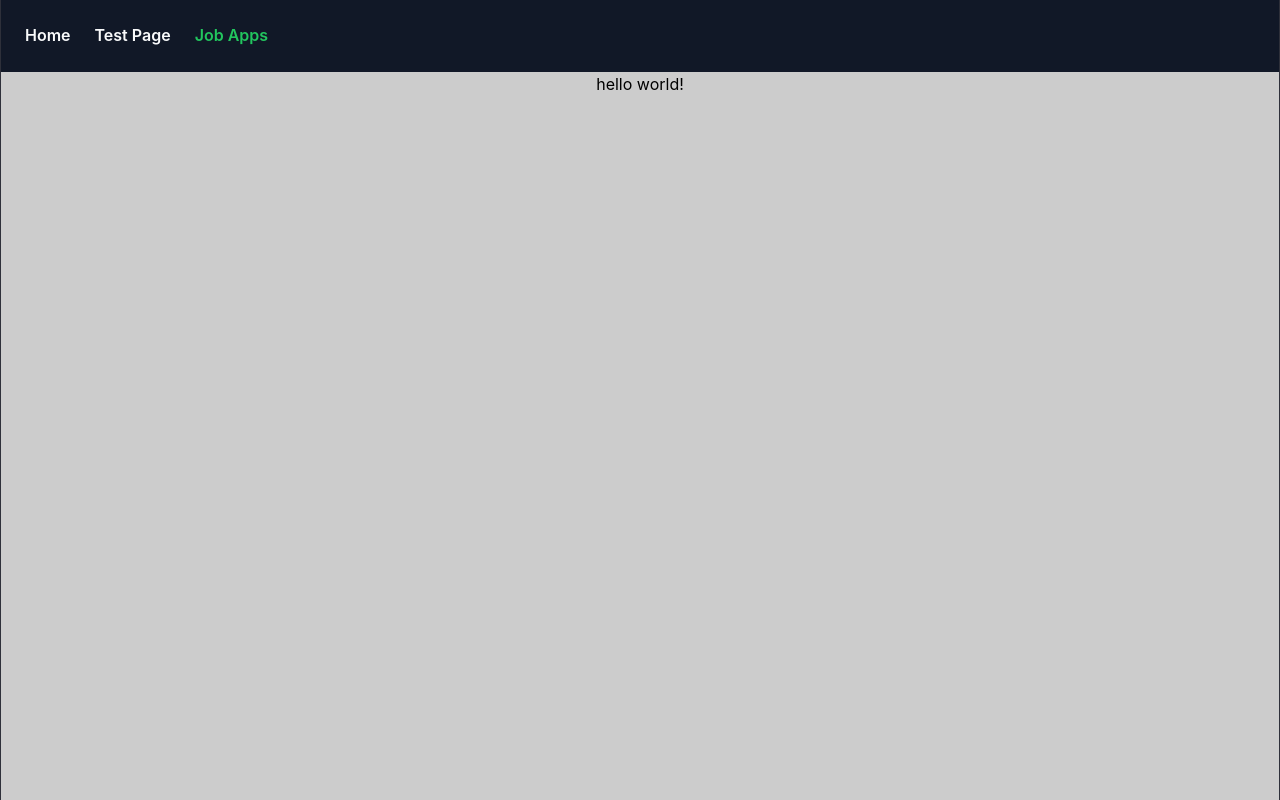
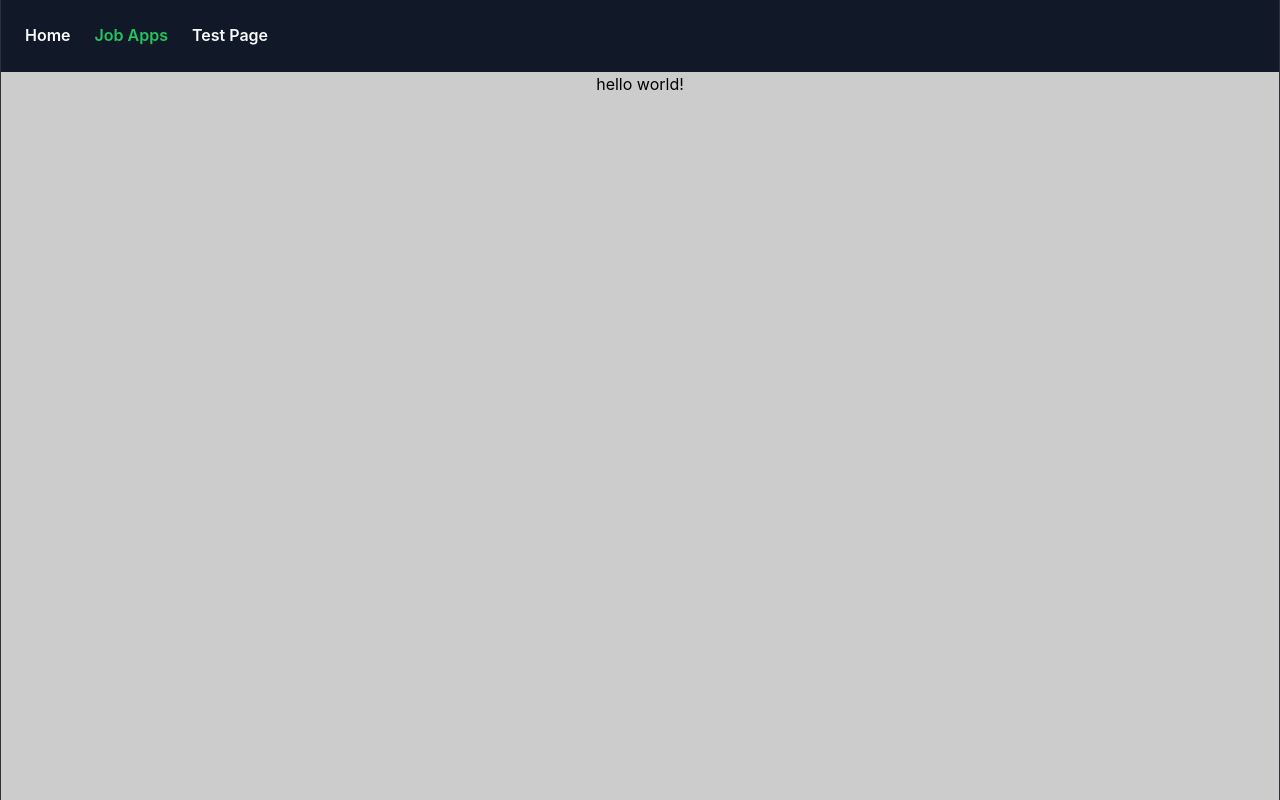
Before and after one commit to James-McTighe/myfullstackapp, a React (Vite) app in the folder client/: page /job-apps in a window 1280 px wide. Built offline with nearby package versions, Linux system fonts and the light colour scheme.

Commit message:
updated page name and re organized navbar

```diff
--- a/client/src/App.jsx
+++ b/client/src/App.jsx
@@ -1,7 +1,7 @@
 import Navbar from "./components/Navbar/Navbar";
 import { BrowserRouter as Router, Route, Routes } from "react-router-dom";
 import Home from "./pages";
-import About from "./pages/about";
+import TestPage from "./pages/TestPage";
 import JobApps from "./pages/JobApps"
 
 function App() {
@@ -10,7 +10,7 @@ function App() {
       <Navbar />
       <Routes>
         <Route path="/" element={<Home />} />
-        <Route path="/about" element={<About />} />
+        <Route path="/test-page" element={<TestPage />} />
         <Route path="/job-apps" element={<JobApps />} />
       </Routes>
     </Router>
--- a/client/src/components/Navbar/Navbar.jsx
+++ b/client/src/components/Navbar/Navbar.jsx
@@ -8,11 +8,11 @@ const Navbar = () => {
         <NavLink className="navbar__link" to="/">
           Home
         </NavLink>
-        <NavLink className="navbar__link" to="/about">
-          Test Page
-        </NavLink>
         <NavLink className="navbar__link" to="/job-apps">
           Job Apps
+        </NavLink>
+        <NavLink className="navbar__link" to="/test-page">
+          Test Page
         </NavLink>
       </div>
     </nav>
--- a/client/src/pages/about.jsx
+++ b/client/src/pages/TestPage.jsx
@@ -1,7 +1,7 @@
 import React, { useState, useEffect } from 'react';
 import axios from 'axios';
 
-const About = () => {
+const TestPage = () => {
   const [graphData, setGraphData] = useState(null);
   const [loading, setLoading] = useState(true);
 
@@ -30,4 +30,4 @@ const About = () => {
   );
 };
 
-export default About;
+export default TestPage;
```
